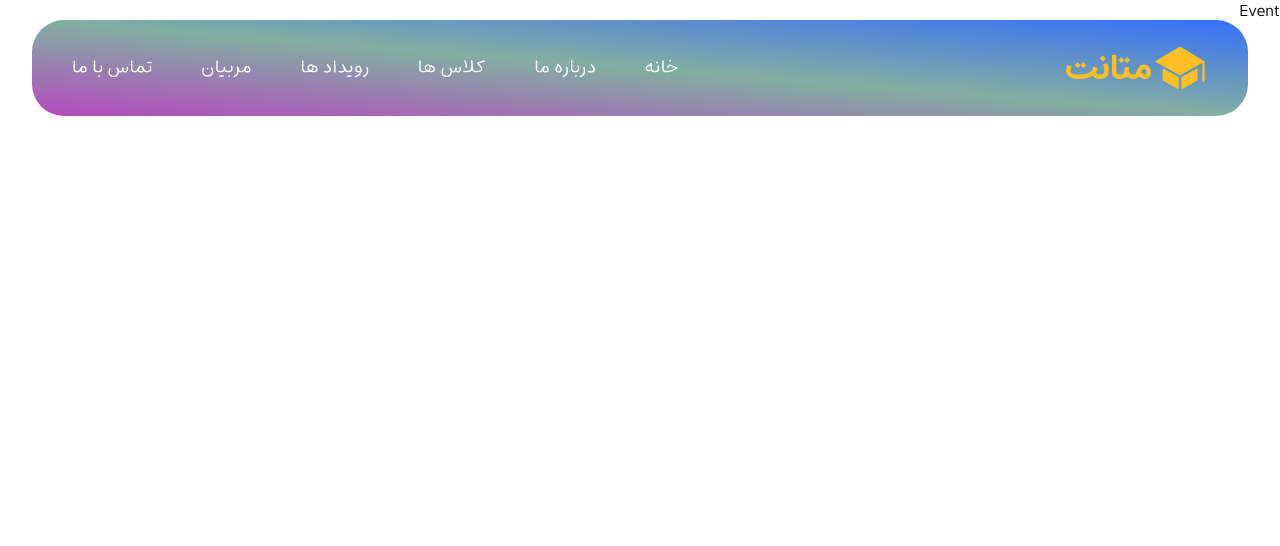
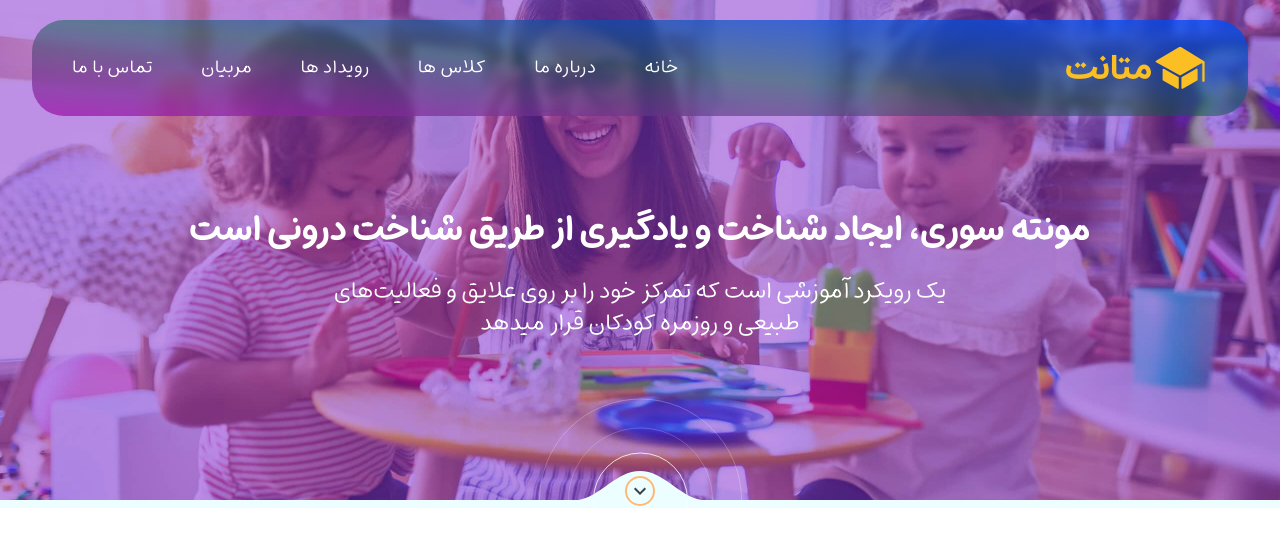
Before and after one commit to theotherali/metanatSchool, a React (Create React App) app: page /events in a window 1280 px wide. Shown: the top 546 px of the page. Built offline with nearby package versions, Linux system fonts and the light colour scheme.

Commit message:
set component

```diff
--- a/src/components/slider/SlickSlider.js
+++ b/src/components/slider/SlickSlider.js
@@ -5,7 +5,7 @@ import KeyboardArrowDownIcon from '@mui/icons-material/KeyboardArrowDown';
 import "slick-carousel/slick/slick.css";
 import "slick-carousel/slick/slick-theme.css";
 
-function SlickSliderHome() {
+function SlickSlider() {
   const [sliderImages, SetSliderImages] = useState(sliderImg);
 
   var settings = {
@@ -24,14 +24,14 @@ function SlickSliderHome() {
           <img
             src={img.src}
             alt="picHesder"
-            className="h-60 xs:h-[400px] md:h-[750px] object-cover w-full"
+            className="h-60 xs:h-[400px] md:h-[500px] object-cover w-full"
           />
           <div className="flex-center absolute top-8 xs:top-16 md:top-[40%] w-full">
             <div className="font-MikhakWoff2one w-4/5 text-center text-white font-bold">
-              <h2 className="text-xl/relaxed xs:text-2xl/relaxed sm:text-4xl/relaxed lg:text-5xl/tight xl:text-6xl/tight ">
+              <h2 className="text-xl/relaxed xs:text-2xl/relaxed sm:text-4xl/relaxed">
                 مونته‌ سوری، ایجاد شناخت و یادگیری از طریق شناخت درونی است
               </h2>
-              <p className="font-normal xs:text-lg md:text-xl/8 lg:text-2xl/10 mt-8 xs:mt-14 mx-auto w-72 xs:w-80 sm:w-[450px] md:w-[600px] lg:w-[650px]">
+              <p className="font-normal xs:text-lg md:text-xl/8 lg:text-2xl/8 mt-8 xs:mt-4 mx-auto w-72 xs:w-80 sm:w-[450px] md:w-[600px] lg:w-[650px]">
                 یک رویکرد آموزشی است که تمرکز خود را بر روی علایق و فعالیت‌های
                 طبیعی و روزمره کودکان قرار میدهد
               </p>
@@ -65,4 +65,4 @@ function SlickSliderHome() {
   );
 }
 
-export default SlickSliderHome;
+export default SlickSlider;
--- a/src/pages/AboutUs/AboutUs.js
+++ b/src/pages/AboutUs/AboutUs.js
@@ -1,8 +1,11 @@
-import React from 'react'
+import React from "react";
 import CheckCircleIcon from "@mui/icons-material/CheckCircle";
+import SlickSlider from "../../components/slider/SlickSlider";
 
 function AboutUs() {
   return (
+    <>
+      <SlickSlider />
       <div className="container mb-12">
         <div className="flex flex-col lg:flex-row">
           <div className="relative flex-center my-16 lg:w-full">
@@ -105,7 +108,8 @@ function AboutUs() {
           </div>
         </div>
       </div>
-  )
+    </>
+  );
 }
 
-export default AboutUs
+export default AboutUs;
--- a/src/pages/Classes/Classes.js
+++ b/src/pages/Classes/Classes.js
@@ -1,5 +1,6 @@
 import React, { useRef } from "react";
 import Slider from "react-slick";
+import SlickSlider from "../../components/slider/SlickSlider";
 
 function Classes() {
   let sliderRef = useRef(null);
@@ -46,6 +47,7 @@ function Classes() {
 
   return (
     <>
+    <SlickSlider />
       <div className="bg-lightishBlue-600/20 pb-6 pt-8 lg:pt-12 xl:pt-16 mb-24">
         <div className="flex-center space-y-3 lg:space-y-6 flex-col mb-3 xs:mb-8 lg:mb-10">
           <h3 className="text-2xl lg:text-4xl font-MikhakWoff2one font-bold">
--- a/src/pages/ContactUs/ContactUs.js
+++ b/src/pages/ContactUs/ContactUs.js
@@ -1,7 +1,10 @@
 import React from "react";
+import SlickSlider from "../../components/slider/SlickSlider";
 
 function ContactUs() {
   return (
+    <>
+      <SlickSlider />
       <div className="container">
         <div className="flex-center text-zinc-700 flex-col mb-12">
           <h3 className="mb-3 xs:mb-8 lg:mb-10text-2xl lg:text-4xl font-MikhakWoff2one font-bold">
@@ -58,6 +61,7 @@ function ContactUs() {
           </div>
         </div>
       </div>
+    </>
   );
 }
 
--- a/src/pages/Events/Events.js
+++ b/src/pages/Events/Events.js
@@ -1,10 +1,11 @@
 import React from 'react'
+import SlickSlider from '../../components/slider/SlickSlider'
 
 function Event() {
   return (
-    <div className='bg-white h-screen w-screen'>
-      Event
-    </div>
+    <>
+      <SlickSlider />
+    </>
   )
 }
 
--- a/src/pages/Home/Home.js
+++ b/src/pages/Home/Home.js
@@ -1,6 +1,5 @@
 import React from "react";
 import SlickSliderHome from "../../components/slider/SlickSliderHome";
-import SlickSlider from "../../components/slider/SlickSlider";
 import Courses from "../Courses/Courses";
 import AboutUs from "../AboutUs/AboutUs";
 // import CountDown from "../../future/countDown/CountDown";
@@ -19,7 +18,6 @@ function Home() {
   return (
     <>
       <SlickSliderHome />
-      <SlickSlider />
       {/* Description card */}
       <div className="container">
         <div className="flex flex-col sm:flex-row sm:flex-wrap lg:flex-nowrap child:shadow-md child:sm:w-[263px] md:child:w-[326px] lg:child:w-[297px] xl:child:w-96 2xl:child:w-[467px] items-center child:w-full child:px-6 gap-4 child:bg-cyan-600/30 text-center my-5 md:mt-20">
--- a/src/pages/Teachers/Teachers.js
+++ b/src/pages/Teachers/Teachers.js
@@ -1,5 +1,6 @@
 import React, { useRef } from "react";
 import Slider from "react-slick";
+import SlickSlider from "../../components/slider/SlickSlider";
 
 function Teachers() {
   let sliderRef = useRef(null);
@@ -46,6 +47,7 @@ function Teachers() {
 
   return (
     <>
+    <SlickSlider />
       <div className="pb-6 pt-8 lg:pt-12 xl:pt-16 text-zinc-700 mb-20">
         <div className="flex-center space-y-3 lg:space-y-6 flex-col mb-3 xs:mb-8 lg:mb-10">
           <h3 className="text-2xl lg:text-4xl font-MikhakWoff2one font-bold">
```
Lines whose indentation alone changed are shown as unchanged.
